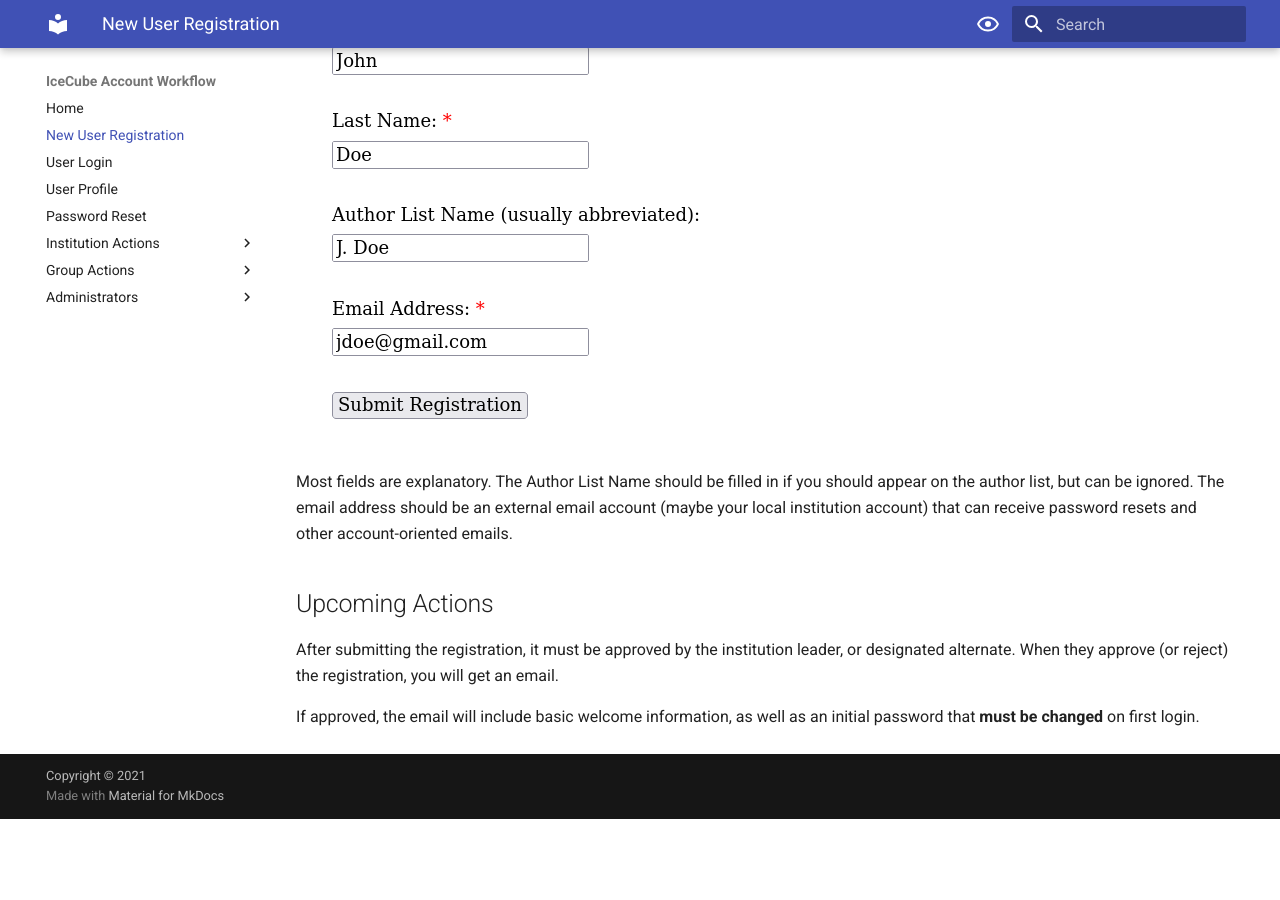
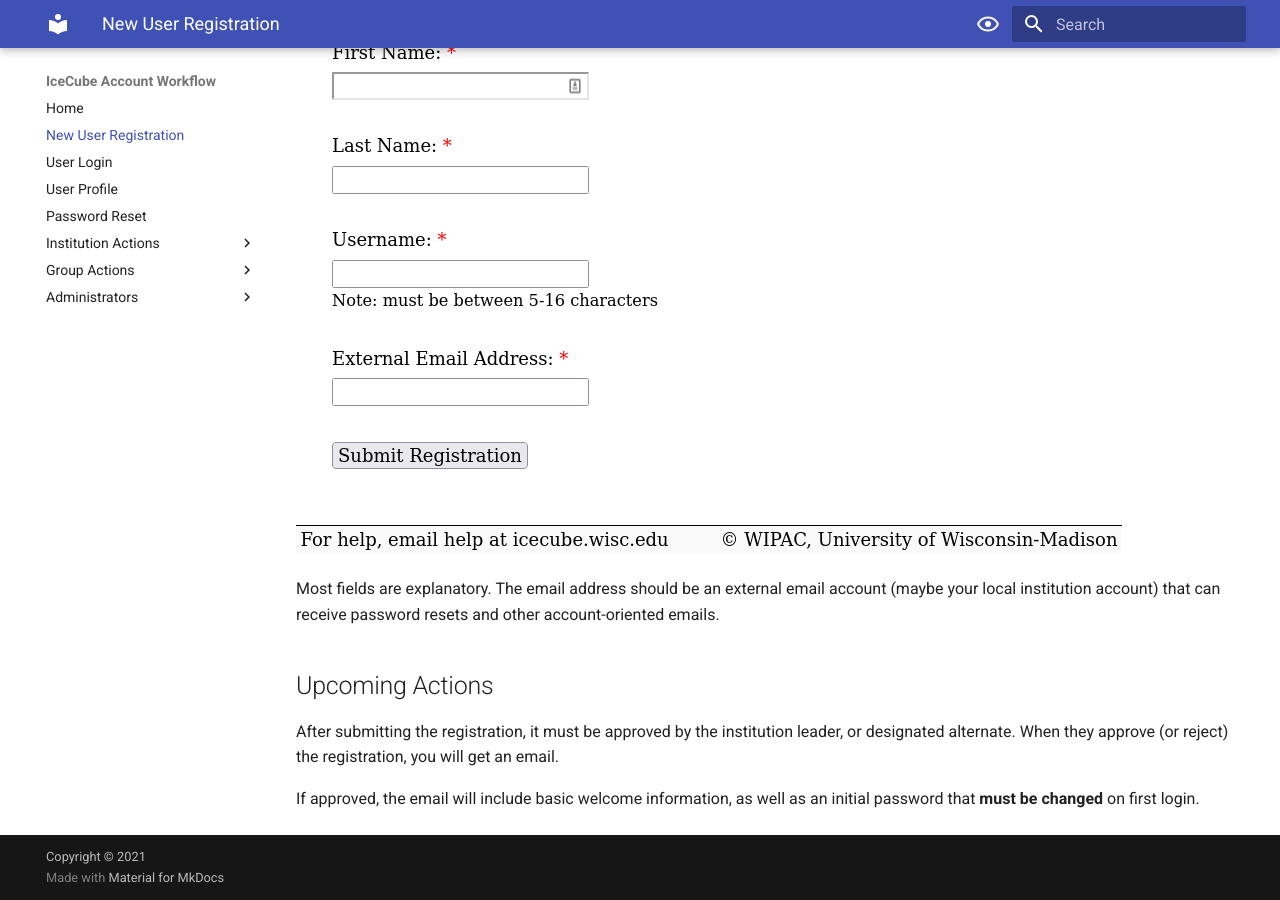
Before and after one commit to WIPACrepo/user-management, an MkDocs documentation site: the page built from docs/new_user.md, in a window 1280 px wide and 900 px high, scrolled down 666 px. Built offline with MkDocs 1.6.1 and Material for MkDocs 9.7.7, drawn with Linux system fonts in a browser that asks for light colours; before the commit the page ends 1485 px from its top, so only the background shows below that; some of the changed text lies outside the part shown.

Commit message:
update docs (#33)
* update docs

* <bot> update requirements.txt

Co-authored-by: github-actions <github-actions@github.com>

```diff
--- a/docs/new_user.md
+++ b/docs/new_user.md
@@ -5,18 +5,15 @@ hide:
 
 # New User Registration
 
-New users should register through
-[https://user-management.icecube.aq/register](https://user-management.icecube.aq/register).
+New users should register through a link provided by their institution lead.
 
 Here is an example of the registration page:
 
 ![registration](images/registration.png)
 
-Most fields are explanatory.  The Author List Name should be filled in
-if you should appear on the author list, but can be ignored.
-The email address should be an external email account (maybe your local
-institution account) that can receive password resets and other
-account-oriented emails.
+Most fields are explanatory. The email address should be an external
+email account (maybe your local institution account) that can receive
+password resets and other account-oriented emails.
 
 ## Upcoming Actions
 
--- a/requirements.txt
+++ b/requirements.txt
@@ -42,7 +42,7 @@ pyjwt[crypto]==2.4.0
     # via
     #   wipac-keycloak-rest-services
     #   wipac-rest-tools
-pymongo==4.1.1
+pymongo==4.2.0
     # via motor
 requests==2.28.1
     # via
--- a/user_mgmt/static/routes/home.js
+++ b/user_mgmt/static/routes/home.js
@@ -411,7 +411,6 @@ export default {
   <div v-else class="welcome">
     <h3>Welcome to the IceCube Neutrino Observatory identity management console.</h3>
     <p>Existing users should <login :keycloak="keycloak"></login>.</p>
-    <p>New users should <router-link :to="{name: 'register'}">register</router-link>.</p>
   </div>
 </article>`
 }
```
Also changed, not shown: docs/user_profile.md (+5 -9 lines), docs/images/keycloak_account.png (deleted), docs/images/profile.png (added), docs/images/registration.png.
